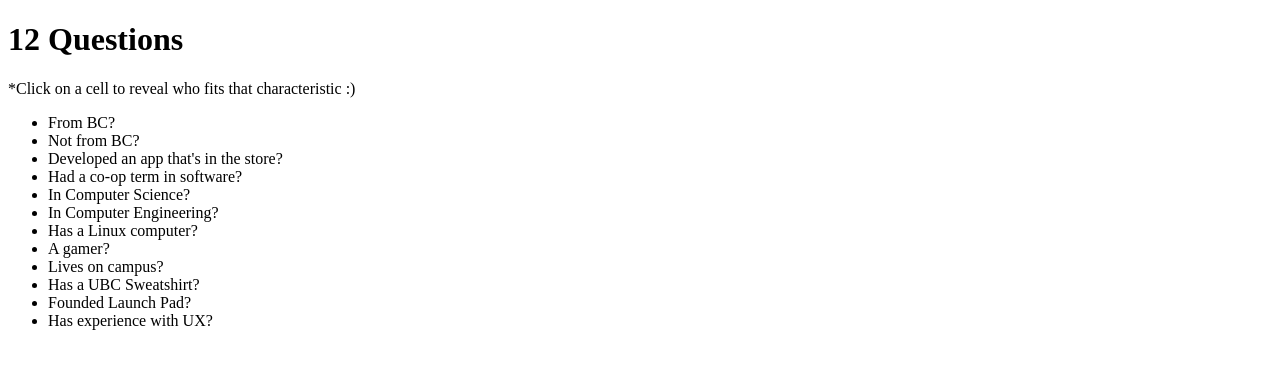
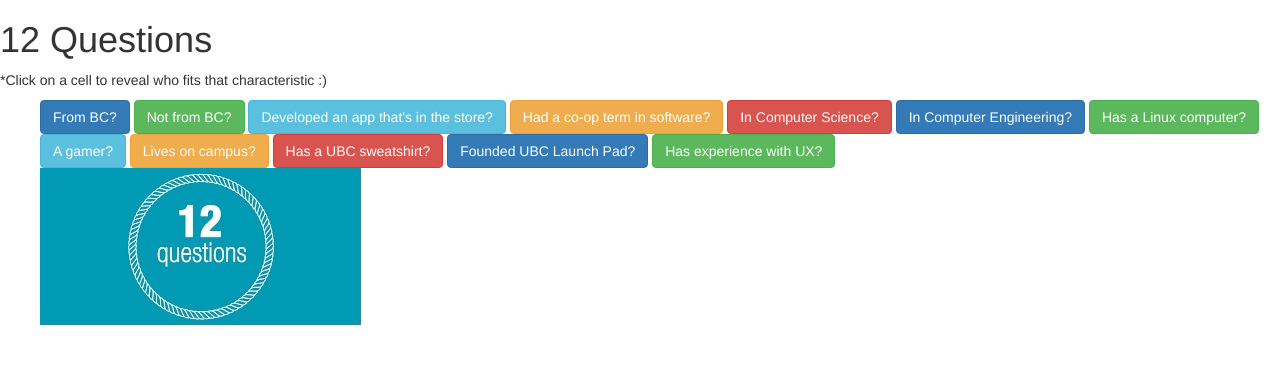
Before and after one commit to ubc-dev-brew/12questions, a website: page views/index.html in a window 1280 px wide. Drawn offline with Linux system fonts and the light colour scheme.

Commit message:
questions turned buttons

```diff
--- a/views/index.html
+++ b/views/index.html
@@ -2,25 +2,27 @@
 <html>
 	<head>
 		<title>12 Questions</title>
+		<link rel="stylesheet" href="../assets/css/styles.css" type="text/css" >
 	</head>
 
 	<body>
 		<h1>12 Questions</h1>
 		<p>*Click on a cell to reveal who fits that characteristic :)</p>
 		<ul>
-			<li>From BC?</li>
-			<li>Not from BC?</li>
-			<li>Developed an app that's in the store?</li>
-			<li>Had a co-op term in software?</li>
-			<li>In Computer Science?</li>
-			<li>In Computer Engineering?</li>
-			<li>Has a Linux computer?</li>
-			<li>A gamer?</li>
-			<li>Lives on campus?</li>
-			<li>Has a UBC Sweatshirt?</li>
-			<li>Founded Launch Pad?</li>
-			<li>Has experience with UX?</li>
-		</ul>
+			<button type="button" class="btn btn-primary">From BC?</button>
+			<button type="button" class="btn btn-success">Not from BC?</button>
+			<button type="button" class="btn btn-info">Developed an app that's in the store?</button>
+			<button type="button" class="btn btn-warning">Had a co-op term in software?</button>
+			<button type="button" class="btn btn-danger">In Computer Science?</button>
+			<button type="button" class="btn btn-primary">In Computer Engineering?</button>
+			<button type="button" class="btn btn-success">Has a Linux computer?</button>
+			<button type="button" class="btn btn-info">A gamer?</button>
+			<button type="button" class="btn btn-warning">Lives on campus?</button>
+			<button type="button" class="btn btn-danger">Has a UBC sweatshirt?</button>
+			<button type="button" class="btn btn-primary">Founded UBC Launch Pad?</button>
+			<button type="button" class="btn btn-success">Has experience with UX?</button>
+
+		<div class="logo"></div>
 	</body>
 
 </html>
```
